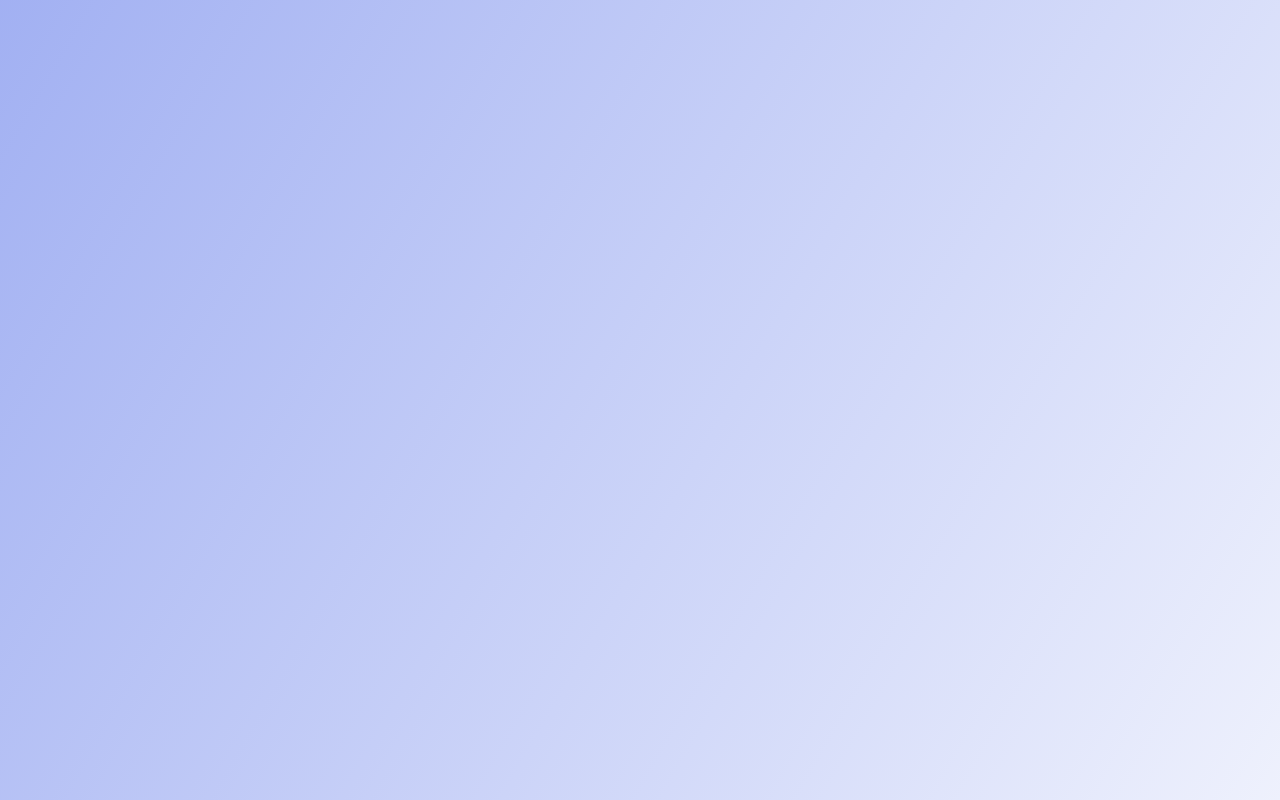
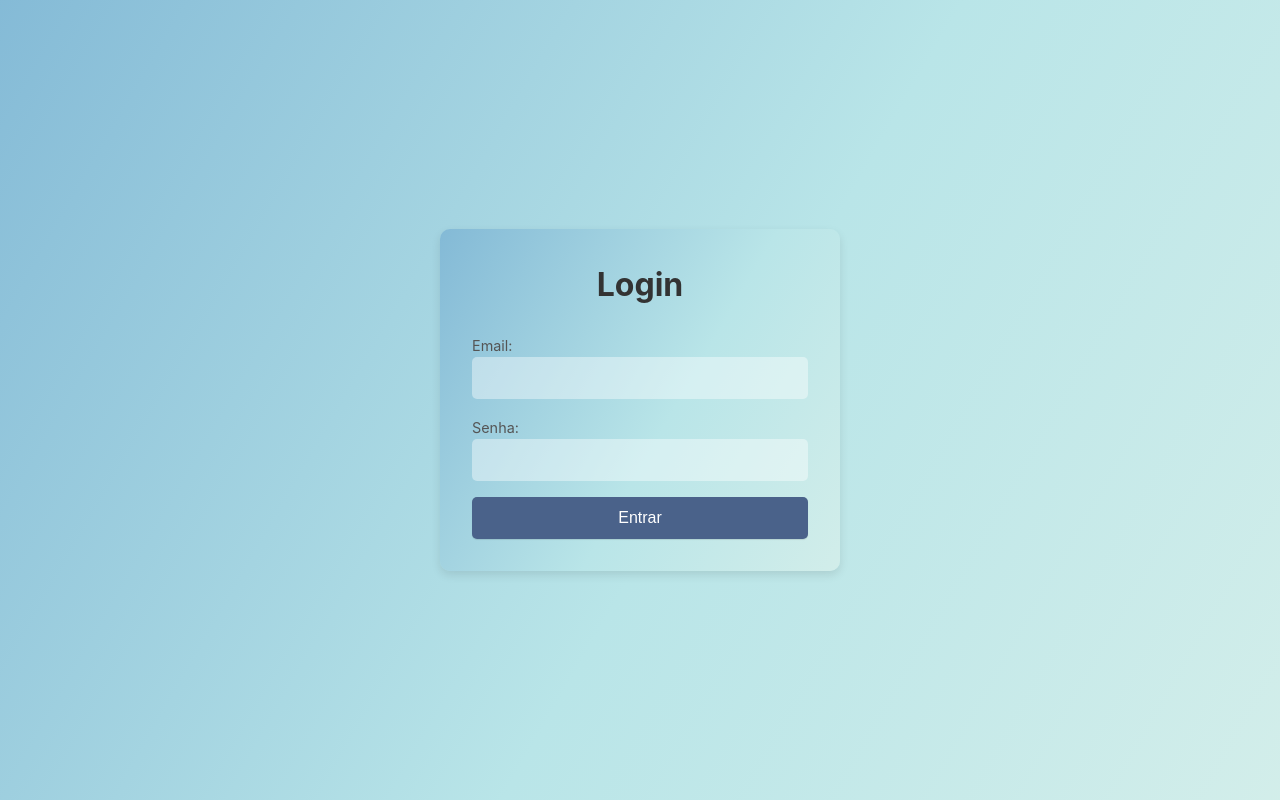
Before and after one commit to joaovfe/ThermoSync, a React (Vite) app: page /Login in a window 1280 px wide. Before the commit this address had no page. Built offline with nearby package versions, Linux system fonts and the light colour scheme.

Commit message:
fix login and home

```diff
--- a/package.json
+++ b/package.json
@@ -10,9 +10,12 @@
     "preview": "vite preview"
   },
   "dependencies": {
+    "chartjs-adapter-moment": "^1.0.1",
     "react": "^18.3.1",
+    "react-chartjs-2": "^5.2.0",
     "react-dom": "^18.3.1",
-    "react-router-dom": "^6.27.0"
+    "react-router-dom": "^6.27.0",
+    "react-toastify": "^10.0.6"
   },
   "devDependencies": {
     "@eslint/js": "^9.11.1",
--- a/src/App.jsx
+++ b/src/App.jsx
@@ -2,15 +2,18 @@
 import { BrowserRouter as Router, Routes, Route } from 'react-router-dom';
 import Login from './components/pages/Login/Login';
 import './App.css';
-
+import NavigationBar from './components/pages/NavigationBar/NavigationBar';
 function App() {
   // const [count, setCount] = useState(0);
 
   return (
     <Router>
+      <div className='App'>
       <Routes>
-        <Route path='/' element={<Login />} />
+        <Route path='/Login' element={<Login />} />
+        <Route path= '/NavigationBar' element = {<NavigationBar/>}></Route>
       </Routes>
+      </div>
     </Router>
   );
 }
--- a/src/components/pages/Login/Login.css
+++ b/src/components/pages/Login/Login.css
@@ -1,11 +1,26 @@
-body {
+/* body {
   font-family: 'Arial', sans-serif;
   display: flex;
   justify-content: center;
   align-items: center;
   min-height: 100vh;
   margin: 0;
-  background: linear-gradient(120deg, #667eea, #fff);
+  background: linear-gradient(120deg, #4A628A, #7AB2D3, #B9E5E8, #DFF2EB );
+  background-size: 200% 200%;
+  animation: colors 15s ease infinite;
+} */
+
+
+.wrapper {
+  position: absolute;
+  top: 0;
+  left: 0;
+  display: flex;
+  align-items: center;
+  justify-content: center;
+  width: 100%;
+  height: 100%;
+  background: linear-gradient(120deg, #4A628A, #7AB2D3, #B9E5E8, #DFF2EB );
   background-size: 200% 200%;
   animation: colors 15s ease infinite;
 }
@@ -19,7 +34,16 @@ body {
   max-width: 400px;
   text-align: center;
   box-sizing: border-box;
+  background: linear-gradient(120deg, #4A628A, #7AB2D3, #B9E5E8, #DFF2EB );
+  background-size: 200% 200%;
+  animation: colors 15s ease infinite reverse;
 }
+
+.error {
+  color: red;
+  margin-top: 10px;
+}
+
 
 h2 {
   margin-bottom: 1.5rem;
@@ -37,6 +61,8 @@ form {
   text-align: left;
 }
 
+
+
 label {
   margin-bottom: 0.5rem;
   font-size: 0.9rem;
@@ -46,11 +72,12 @@ label {
 input {
   width: 100%; /* Garante que o input não ultrapasse o limite do container */
   padding: 0.75rem;
-  border: 1px solid #ddd;
+  border: 0px solid #ddd;
   border-radius: 5px;
   font-size: 1rem;
   box-sizing: border-box;
   transition: border-color 0.3s;
+  background-color: rgba(255 255 255/.4);
 }
 
 input:focus {
@@ -59,7 +86,8 @@ input:focus {
 }
 
 button {
-  background-color: #667eea;
+  background-color: #4A628A;
+  box-shadow: 0px 1px 1px rgba(0 0 0 /.1);
   color: white;
   padding: 0.75rem;
   font-size: 1rem;
--- a/src/components/pages/Login/Login.jsx
+++ b/src/components/pages/Login/Login.jsx
@@ -1,24 +1,36 @@
-import { useState } from 'react';
+import { useState } from "react";
+import { useNavigate } from "react-router-dom";
+import 'react-toastify/dist/ReactToastify.css'
+import { ToastContainer, toast } from 'react-toastify';
 
-import './Login.css';
+import "./Login.css";
 
 const Login = () => {
-    const [email, setEmail] = useState('');
-    const [password, setPassword] = useState('');
+  const [email, setEmail] = useState("");
+  const [password, setPassword] = useState("");
+  const navigate = useNavigate();
 
-    const storedEmail = 'admin@gmail.com';
-    const storedPassword = '1234';
+  const storedEmail = "admin@gmail.com";
+  const storedPassword = "1234";
 
   const handleSubmit = (e) => {
     e.preventDefault();
     if (email === storedEmail && password === storedPassword) {
-            console.log('Login bem-sucedido!');
-        } else {
-            console.log('Credenciais inválidas.');
+        // toast.success('Login bem-sucedido!', {
+        //     position: 'top-right',
+        // });
+        // setTimeout(() => {
+            navigate('/NavigationBar');
+        // }, 2000);
+    }else {
+        toast.error('Credenciais inválidas.', {
+            position: 'top-right',
+        });
     }
 };
 
   return (
+    <div className="wrapper">
     <div className="login-container">
       <h2>Login</h2>
       <form onSubmit={handleSubmit}>
@@ -42,6 +54,8 @@ const Login = () => {
         </div>
         <button type="submit">Entrar</button>
       </form>
+      <ToastContainer />
+    </div>
     </div>
   );
 };
```
Also changed, not shown: src/components/Home.css (deleted), 1 other file (tests, documents, lock files or other folders). Lines whose indentation alone changed are shown as unchanged.
